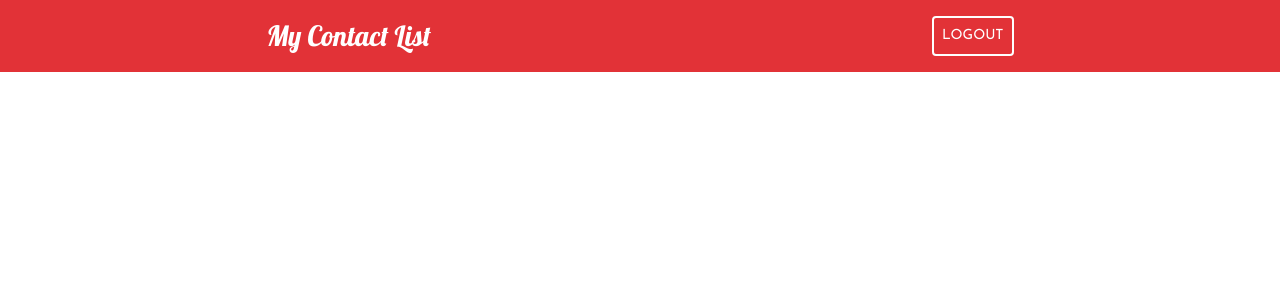
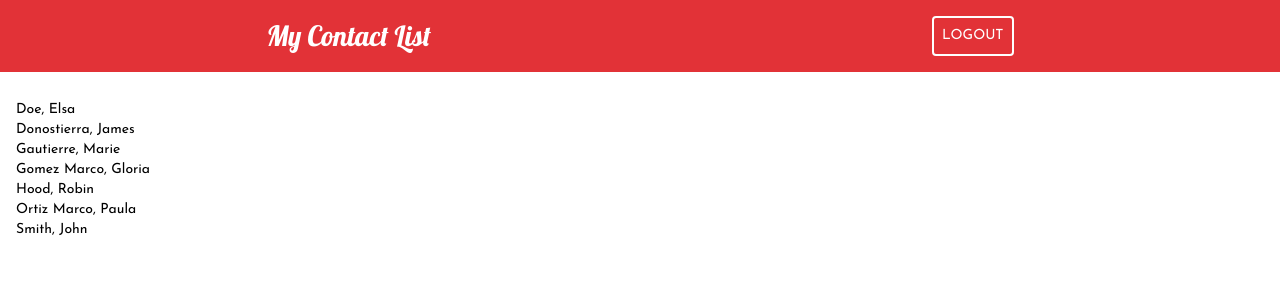
Before and after one commit to nataliaero/contact-list, an Angular app: page /home in a window 1280 px wide. Both pictures are taken after a click on the element "LOGIN". Shown: the top 300 px of the page. Built offline with nearby package versions, Linux system fonts and the light colour scheme.

Commit message:
add fake contacts json and service to retrive them

```diff
--- a/package.json
+++ b/package.json
@@ -25,6 +25,7 @@
     "rxjs": "~7.5.0",
     "ts-node": "^10.9.1",
     "tslib": "^2.3.0",
+    "uuid": "^9.0.0",
     "zone.js": "~0.11.4"
   },
   "devDependencies": {
--- /dev/null
+++ b/src/app/contact/CONTACTS.json
@@ -0,0 +1,60 @@
+{
+  "data": [
+    {
+      "id": "ebbe6b5e-6f0c-47ea-9713-8fd8e62cf3c4",
+      "name": "John",
+      "surname": "Smith",
+      "address": "84 Alfriston Gardens, Sholing, Southampton SO19 8FU, United Kingdom",
+      "email": "john.smith@gmail.com",
+      "phoneNumber": "0044629121344"
+    },
+    {
+      "id": "ac26d9c9-25e6-4cc3-9380-a94ff3c6902c",
+      "name": "Elsa",
+      "surname": "Doe",
+      "address": "Voyager Park South, Portfield Rd, Portsmouth PO3 5GG, United Kingdom",
+      "email": "elsa.foe@gmail.com",
+      "phoneNumber": "0044779121344"
+    },
+    {
+      "id": "541eb897-2615-4c94-b559-9f5cb05ed60e",
+      "name": "Robin",
+      "surname": "Hood",
+      "address": "Magdala Ave, London N19 5NF, United Kingdom",
+      "email": "robin.hood@gmail.com",
+      "phoneNumber": "0044123245678"
+    },
+    {
+      "id": "f3f700db-1c9c-4952-8643-077b68b65330",
+      "name": "Gloria",
+      "surname": "Gomez Marco",
+      "address": "Calle Nuria 59, 28034 Madrid, Spain",
+      "email": "gloria.gomez.marco@gmail.com",
+      "phoneNumber": "0034609887733"
+    },
+    {
+      "id": "929a8b26-2932-48c1-afdc-8f01b0820341",
+      "name": "Paula",
+      "surname": "Ortiz Marco",
+      "address": "Calle Velazquez 3, 28010 Madrid, Spain",
+      "email": "paula.ortiz1982@gmail.com",
+      "phoneNumber": "0034629886152"
+    },
+    {
+      "id": "38abe709-f7db-4ca0-a55f-e6c18a7bb980",
+      "name": "Marie",
+      "surname": "Gautierre",
+      "address": "26 Av. du Général de Gaulle, 93170 Bagnolet, France",
+      "email": "marieg1967@gmail.com",
+      "phoneNumber": "0039629886152"
+    },
+    {
+      "id": "22a30396-2d4d-4212-b38a-4b44447a13e0",
+      "name": "James",
+      "surname": "Donostierra",
+      "address": "6 Pl. des Bas Longchamps, 92200 Bagneux, France",
+      "email": "james.donos42@gmail.com",
+      "phoneNumber": "003978923476"
+    }
+  ]
+}
--- a/src/app/contact/contact.component.scss
+++ b/src/app/contact/contact.component.scss
@@ -0,0 +1,8 @@
+@import "../../theme/variables";
+
+.contacts-container {
+  padding-top: 100px;
+  padding: 100px 16px 0 16px;
+  height: 80vh;
+  width: 100%;
+}
--- a/src/app/contact/contact.component.ts
+++ b/src/app/contact/contact.component.ts
@@ -1,11 +1,30 @@
+import { BehaviorSubject, take, tap } from 'rxjs';
 import { ChangeDetectionStrategy, Component, OnInit } from '@angular/core';
+import { Contact, ContactService } from './contact.service';
 
 @Component({
   selector: 'app-contact-component',
-  template: ` <app-bar></app-bar> `,
+  template: ` <app-bar></app-bar>
+    <div class="contacts-container">
+      <div *ngFor="let contact of contacts$ | async">
+        {{ contact.surname }}, {{ contact.name }}
+      </div>
+    </div>`,
   styleUrls: ['./contact.component.scss'],
   changeDetection: ChangeDetectionStrategy.OnPush,
 })
 export class ContactComponent implements OnInit {
-  ngOnInit() {}
+  constructor(private contactService: ContactService) {}
+
+  contacts$ = new BehaviorSubject<Contact[]>([]);
+
+  ngOnInit() {
+    this.contactService
+      .getContacts()
+      .pipe(
+        take(1),
+        tap((list) => this.contacts$.next(list))
+      )
+      .subscribe();
+  }
 }
--- a/src/app/contact/contact.module.ts
+++ b/src/app/contact/contact.module.ts
@@ -2,13 +2,14 @@ import { AppBarModule } from '../app-bar';
 import { CommonModule } from '@angular/common';
 import { ContactComponent } from './contact.component';
 import { ContactRoutingModule } from './contact-routing.module';
+import { ContactService } from './contact.service';
 import { MatButtonModule } from '@angular/material/button';
 import { NgModule } from '@angular/core';
 
 @NgModule({
   imports: [AppBarModule, CommonModule, ContactRoutingModule, MatButtonModule],
   declarations: [ContactComponent],
-  providers: [],
+  providers: [ContactService],
   exports: [ContactComponent],
 })
 export class ContactModule {}
--- /dev/null
+++ b/src/app/contact/contact.service.ts
@@ -0,0 +1,56 @@
+import { BehaviorSubject, Observable, map, of, take } from 'rxjs';
+
+import { Injectable } from '@angular/core';
+import server from './CONTACTS.json';
+import { v4 as uuidv4 } from 'uuid';
+
+export interface Contact {
+  id: string;
+  name: string;
+  surname: string;
+  phoneNumber: string;
+  address: string;
+  email: string;
+}
+
+@Injectable()
+export class ContactService {
+  contacts: Contact[] = server.data;
+
+  private _contacts$ = new BehaviorSubject<Contact[]>(server.data);
+
+  getContacts(): Observable<Contact[]> {
+    return this._contacts$.asObservable().pipe(
+      map((list) =>
+        list.sort(function (a, b) {
+          if (a.surname < b.surname) {
+            return -1;
+          }
+          if (a.surname > b.surname) {
+            return 1;
+          }
+          return 0;
+        })
+      )
+    );
+  }
+
+  setContacts(contacts: Contact[]) {
+    this._contacts$.next(contacts);
+  }
+
+  addContact(contact: Contact) {
+    const list = this._contacts$.value;
+    list.push(contact);
+    this.setContacts(list);
+  }
+
+  deleteContact(id: string) {
+    const list = this._contacts$.value;
+    const indexToRemove = list.findIndex((el) => el.id === id);
+    if (indexToRemove > -1) {
+      list.splice(indexToRemove, 1);
+    }
+    this.setContacts(list);
+  }
+}
--- a/src/app/guards/auth.guard.ts
+++ b/src/app/guards/auth.guard.ts
@@ -11,7 +11,6 @@ export class AuthGuard implements CanActivate {
 
   canActivate(route: ActivatedRouteSnapshot): Observable<boolean> {
     let session = this.sessionService.getCurrentUserSession();
-    console.log(session);
 
     if (!session) {
       this.goToHome();
--- a/src/app/services/session.service.ts
+++ b/src/app/services/session.service.ts
@@ -3,7 +3,7 @@ import { Injectable } from '@angular/core';
 const CURRENT_SESSION = 'contact-list';
 const EXPIRATION_TIME = 86400000; // 1 day
 
-export interface SessionData {
+export interface Session {
   loginDate?: number;
 }
 
@@ -14,17 +14,17 @@ export interface SessionData {
   providedIn: 'root',
 })
 export class SessionService {
-  saveCurrentUserSession(data: SessionData) {
+  saveCurrentUserSession(data: Session) {
     sessionStorage.setItem(CURRENT_SESSION, JSON.stringify(data));
   }
 
-  getCurrentUserSession(): SessionData | null {
+  getCurrentUserSession(): Session | null {
     const storage = sessionStorage.getItem(CURRENT_SESSION);
     if (!storage) {
       return null;
     }
 
-    const session: SessionData = JSON.parse(storage);
+    const session: Session = JSON.parse(storage);
 
     if (this.hasSessionExpired(session)) {
       this.deleteCurrentUserSession();
@@ -38,7 +38,7 @@ export class SessionService {
     sessionStorage.clear();
   }
 
-  private hasSessionExpired(session: SessionData): boolean {
+  private hasSessionExpired(session: Session): boolean {
     return session.loginDate + EXPIRATION_TIME < Date.now();
   }
 }
```
Also changed, not shown: 1 other file (tests, documents, lock files or other folders).
